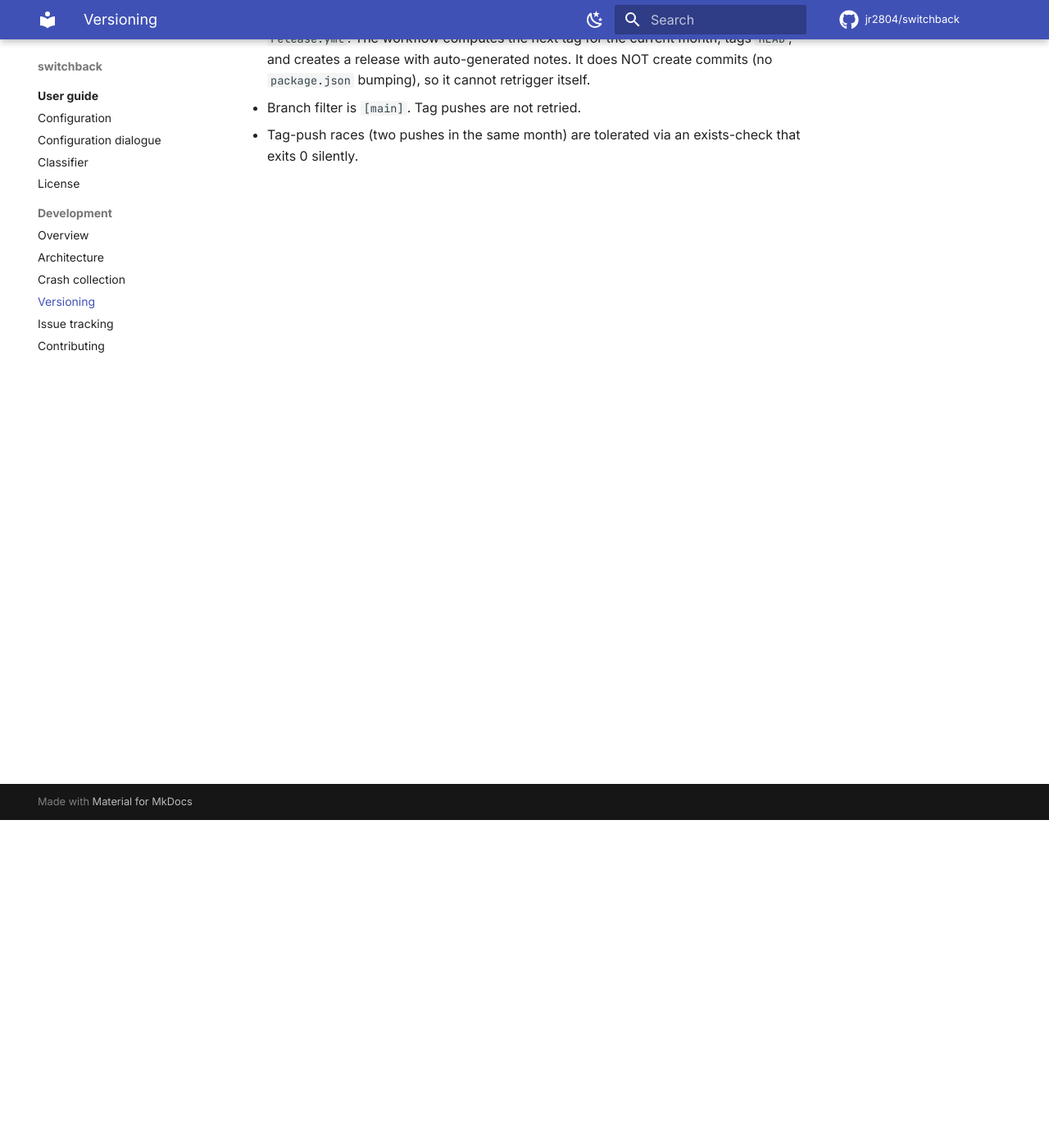
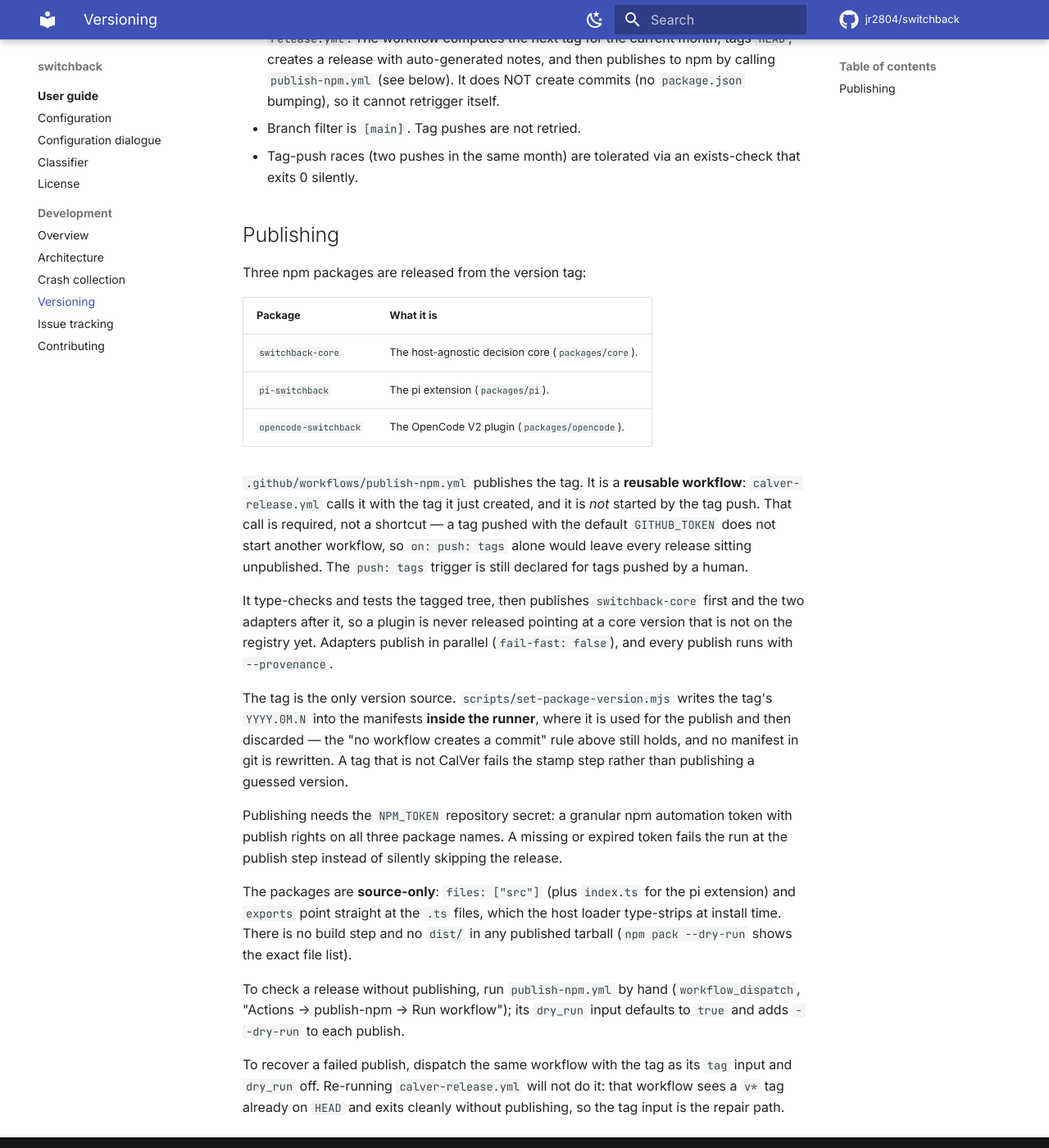
Before and after one commit to jr2804/switchback, an MkDocs documentation site: the page built from docs/versioning.md, in a window 1280 px wide and 1400 px high, scrolled down 400 px. Shown: the whole window at 82% size. Built offline with MkDocs 1.6.1 and Material for MkDocs 9.7.7, drawn with Linux system fonts in a browser that asks for light colours; comment, search, counter and statistics services are not loaded; some of the changed text lies outside the part shown.

Commit message:
chore: automate CalVer releases with npm publishing
A push to main now tags `vYYYY.0M.N` (max N for the month, skipped when HEAD
is already tagged or the tag exists remotely) and creates the GitHub
Release. That tag step then calls `publish-npm.yml` directly: a tag pushed
with the default GITHUB_TOKEN does not trigger `on: push: tags`, so the
reusable-workflow call is the mechanism, not a shortcut.

The publishing workflow verifies first (`npm ci`, `tsc`, the full vitest
suite), stamps the CalVer version into the three manifests through
`scripts/set-package-version.mjs` -- in-runner only, never a commit, to
keep the no-release-loop rule -- and publishes `switchback-core`,
`pi-switchback` and `opencode-switchback` with provenance. Tags remain
authoritative; a botched first release is recovered by dispatching
`publish-npm.yml` with the tag and `dry_run` off, which re-runs
calver-release into a clean early exit. The first run needs the `NPM_TOKEN`
repository secret. `docs/versioning.md` and the README quickstart follow
the npm story.

```diff
--- a/docs/versioning.md
+++ b/docs/versioning.md
@@ -5,18 +5,69 @@
 is the first release of October 2026.
 
 - **Tags are authoritative.** `git tag --list 'v*'` and the GitHub
-  Releases page are the source of truth. `package.json`'s `version`
-  field is set ONCE at scaffold time and is **never updated by the
-  release workflow** (the workflow explicitly never creates commits; this
-  is what prevents the tag-push self-loop). A local checkout may show
-  `package.json` lagging behind the latest tag (e.g. `v2026.10.3` release
-  with `package.json` still reading `2026.10.1`). When in doubt, query
+  Releases page are the source of truth. The `version` fields in the
+  workspace manifests are set ONCE at scaffold time and are **never updated
+  by the release workflow** (the workflow explicitly never creates commits;
+  this is what prevents the tag-push self-loop). A local checkout may show
+  a manifest lagging behind the latest tag (e.g. `v2026.10.3` release with
+  `package.json` still reading `2026.10.1`). When in doubt, query
   the tag list, not the file.
 - **Auto-tag + auto-release** on every push to `main` via
   `.github/workflows/calver-release.yml`. The workflow computes the
-  next tag for the current month, tags `HEAD`, and creates a release
-  with auto-generated notes. It does NOT create commits (no
+  next tag for the current month, tags `HEAD`, creates a release
+  with auto-generated notes, and then publishes to npm by calling
+  `publish-npm.yml` (see below). It does NOT create commits (no
   `package.json` bumping), so it cannot retrigger itself.
 - Branch filter is `[main]`. Tag pushes are not retried.
 - Tag-push races (two pushes in the same month) are tolerated via an
   exists-check that exits 0 silently.
+
+## Publishing
+
+Three npm packages are released from the version tag:
+
+| Package | What it is |
+| ------- | ---------- |
+| `switchback-core` | The host-agnostic decision core (`packages/core`). |
+| `pi-switchback` | The pi extension (`packages/pi`). |
+| `opencode-switchback` | The OpenCode V2 plugin (`packages/opencode`). |
+
+`.github/workflows/publish-npm.yml` publishes the tag. It is a **reusable
+workflow**: `calver-release.yml` calls it with the tag it just created, and it
+is *not* started by the tag push. That call is required, not a shortcut — a tag
+pushed with the default `GITHUB_TOKEN` does not start another workflow, so
+`on: push: tags` alone would leave every release sitting unpublished. The
+`push: tags` trigger is still declared for tags pushed by a human.
+
+It type-checks and tests the tagged tree, then publishes `switchback-core`
+first and the two adapters after it, so a plugin is never released pointing at
+a core version that is not on the registry yet. Adapters publish in parallel
+(`fail-fast: false`), and every publish runs with `--provenance`.
+
+The tag is the only version source. `scripts/set-package-version.mjs`
+writes the tag's `YYYY.0M.N` into the manifests **inside the runner**,
+where it is used for the publish and then discarded — the "no workflow
+creates a commit" rule above still holds, and no manifest in git is
+rewritten. A tag that is not CalVer fails the stamp step rather than
+publishing a guessed version.
+
+Publishing needs the `NPM_TOKEN` repository secret: a granular npm
+automation token with publish rights on all three package names. A missing
+or expired token fails the run at the publish step instead of silently
+skipping the release.
+
+The packages are **source-only**: `files: ["src"]` (plus `index.ts` for
+the pi extension) and `exports` point straight at the `.ts` files, which
+the host loader type-strips at install time. There is no build step and no
+`dist/` in any published tarball (`npm pack --dry-run` shows the exact
+file list).
+
+To check a release without publishing, run
+`publish-npm.yml` by hand (`workflow_dispatch`, "Actions → publish-npm → Run
+workflow"); its `dry_run` input defaults to `true` and adds `--dry-run` to each
+publish.
+
+To recover a failed publish, dispatch the same workflow with the tag as its
+`tag` input and `dry_run` off. Re-running `calver-release.yml` will not do it:
+that workflow sees a `v*` tag already on `HEAD` and exits cleanly without
+publishing, so the tag input is the repair path.
```
Also changed, not shown: README.md (+8 -1 lines), 3 other files.
